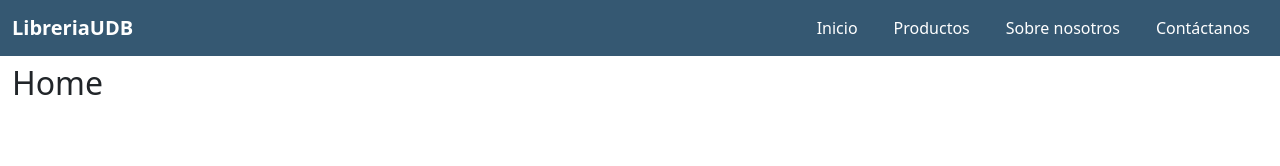
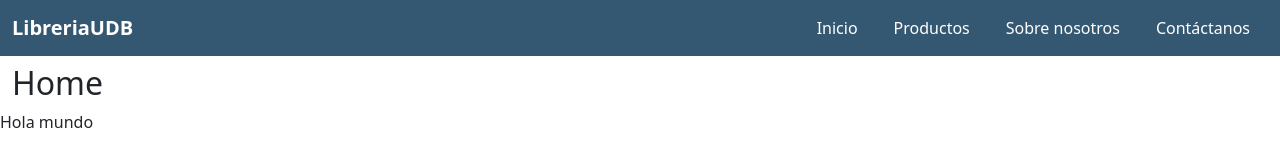
Before and after one commit to DavidGalileo24/desafio1_udb, a website: page index.html in a window 1280 px wide. Drawn offline with nearby package versions, Linux system fonts and the light colour scheme.

Commit message:
Inicio sobre nosotros
Inicio sobre nosotros en index

```diff
--- a/index.html
+++ b/index.html
@@ -23,6 +23,9 @@
             </div>
         </div>
     </div>
+    <!--Inicio Sobre Nosotros-->
+    <p>Hola mundo</p>
+ <!--Fin Sobre Nosotros-->
     <!--Javascript-->
     <script src="./node_modules/bootstrap/dist/js/bootstrap.bundle.min.js"></script>
     <script>
```
